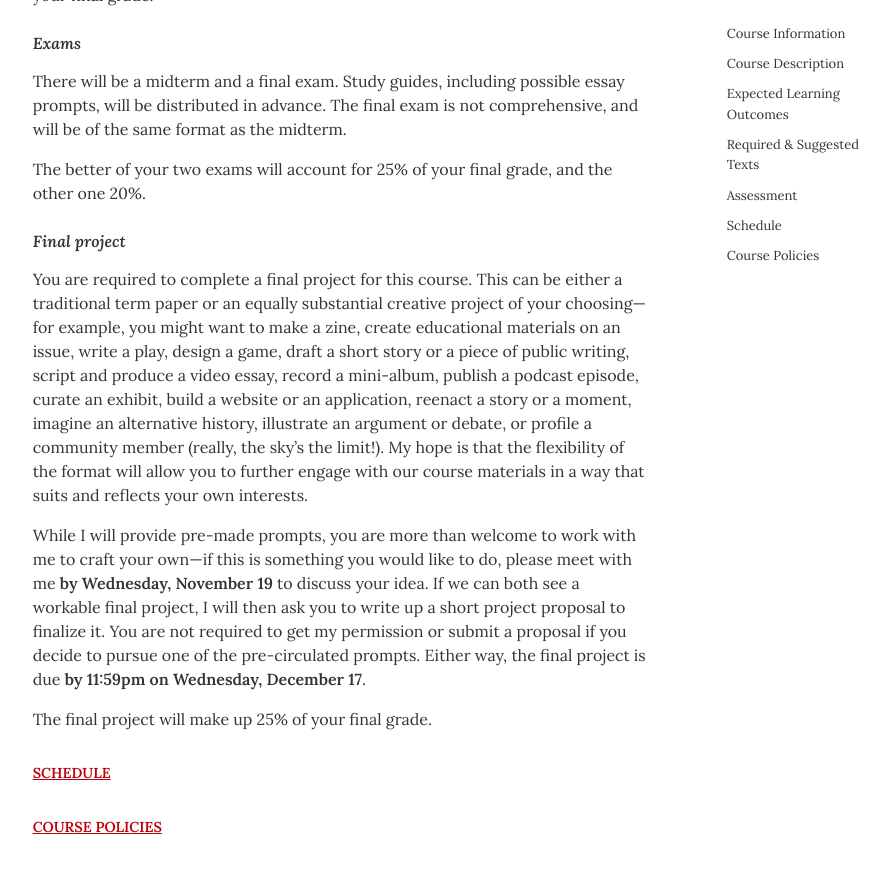
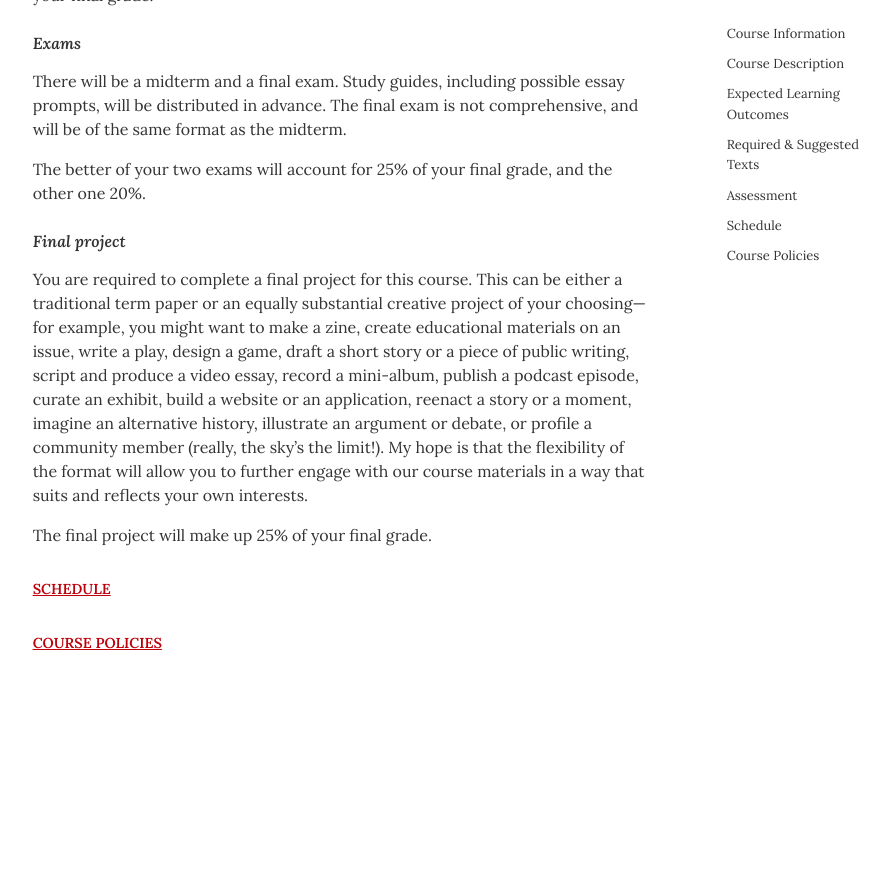
Before and after one commit to dingherself/intro, a Jekyll site: the page built from syllabus.md, in a window 1280 px wide and 900 px high, scrolled down 5022 px. Shown: the top 873 px of the window, without its empty margins (174-1063 px from the left). Built offline with Jekyll 4.4.1, drawn with Linux system fonts in a browser that asks for light colours; after the commit the page ends 5738 px from its top, so only the background shows below that; some of the changed text lies outside the part shown.

Commit message:
fix dates

```diff
--- a/schedule.html
+++ b/schedule.html
@@ -3,7 +3,7 @@
 title: Schedule
 group: navigation
 order: 10
-date: 2025-11-11
+date: 2025-11-13
 ---
 
 <h1>Schedule</h1>
--- a/syllabus.md
+++ b/syllabus.md
@@ -144,8 +144,6 @@
 
 You are required to complete a final project for this course. This can be either a traditional term paper or an equally substantial creative project of your choosing---for example, you might want to make a zine, create educational materials on an issue, write a play, design a game, draft a short story or a piece of public writing, script and produce a video essay, record a mini-album, publish a podcast episode, curate an exhibit, build a website or an application, reenact a story or a moment, imagine an alternative history, illustrate an argument or debate, or profile a community member (really, the sky’s the limit!). My hope is that the flexibility of the format will allow you to further engage with our course materials in a way that suits and reflects your own interests.
 
-While I will provide pre-made prompts, you are more than welcome to work with me to craft your own—if this is something you would like to do, please meet with me **by Wednesday, November 19** to discuss your idea. If we can both see a workable final project, I will then ask you to write up a short project proposal to finalize it. You are not required to get my permission or submit a proposal if you decide to pursue one of the pre-circulated prompts. Either way, the final project is due **by 11:59pm on Wednesday, December 17**.
-
 The final project will make up 25% of your final grade.
 
 ## [Schedule]({{ site.baseurl }}{% link schedule.html %})
```
Also changed, not shown: other parts of syllabus.md (+1 -1 lines), _data/schedule.csv (+5 -5 lines).
